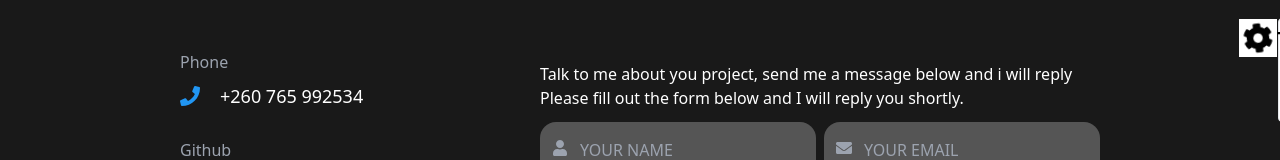
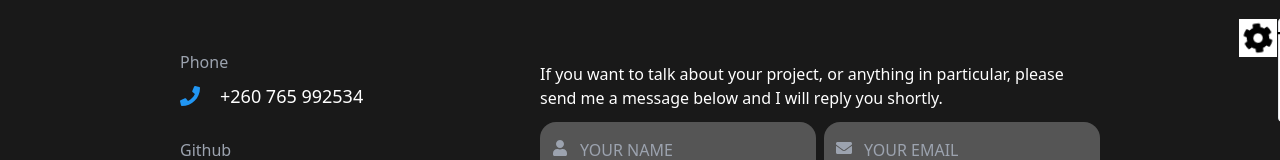
Before and after one commit to mukwende2000/portfolio, a React (Vite) app: page /contact in a window 1280 px wide. Shown: the part 142-302 px from the top of the page. Built offline with nearby package versions, Linux system fonts and the light colour scheme.

Commit message:
Change contact page form message

```diff
--- a/src/routes/Contact/components/Form/index.tsx
+++ b/src/routes/Contact/components/Form/index.tsx
@@ -18,8 +18,8 @@ function index() {
   return (
     <div className="my-10 text-primary">
       <p className="my-10 md:my-0">
-        Talk to me about you project, send me a message below and i will reply
-        Please fill out the form below and I will reply you shortly.
+        If you want to talk about your project, or anything in particular,
+        please send me a message below and I will reply you shortly.
       </p>
       <form
         ref={formRef}
```
